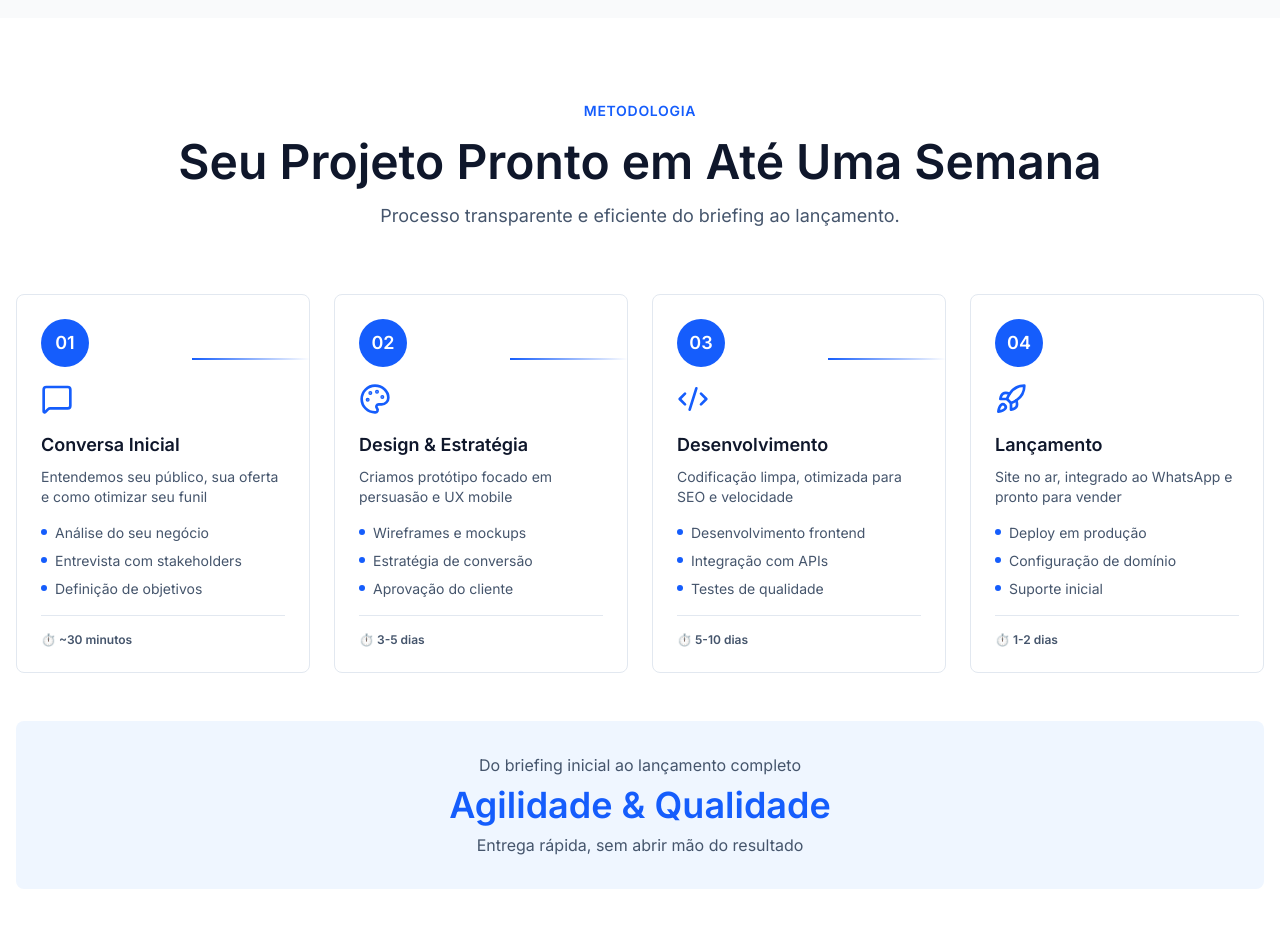
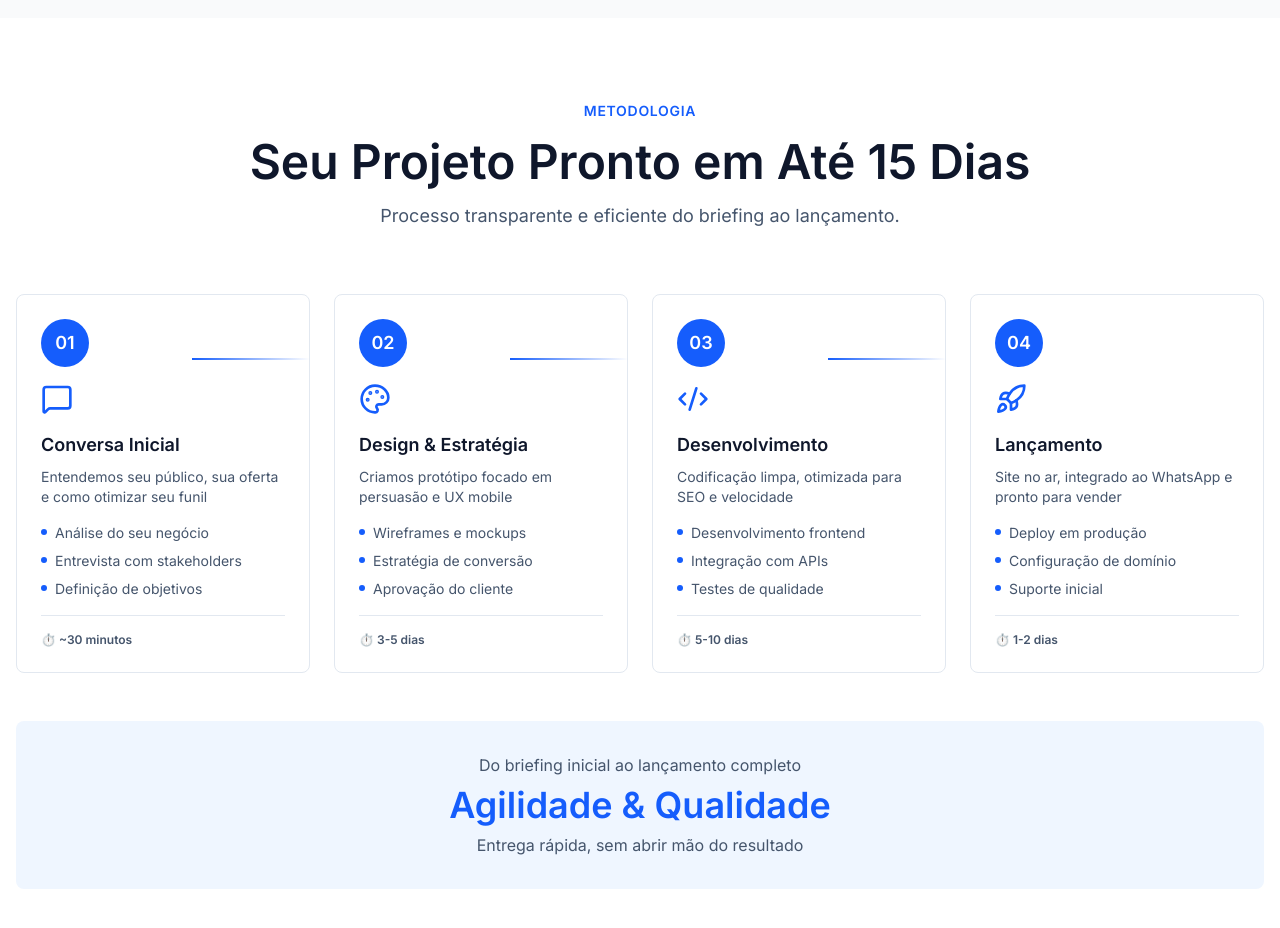
Before and after one commit to Hunter1805/site-portifolio, a React (Vite) app: page / in a window 1280 px wide. Shown: the part 3940-4868 px from the top of the page. Built offline with nearby package versions, Linux system fonts and the light colour scheme.

Commit message:
docs: corrige prazo de entrega na metodologia para manter consistência com 15 dias

```diff
--- a/src/components/Process.tsx
+++ b/src/components/Process.tsx
@@ -94,7 +94,7 @@ export default function Process() {
             </span>
           </div>
           <h2 className="text-4xl md:text-5xl font-bold text-slate-900 mb-4">
-            Seu Projeto Pronto em Até Uma Semana
+            Seu Projeto Pronto em Até 15 Dias
           </h2>
           <p className="text-lg text-slate-600 max-w-2xl mx-auto">
             Processo transparente e eficiente do briefing ao lançamento.
```
